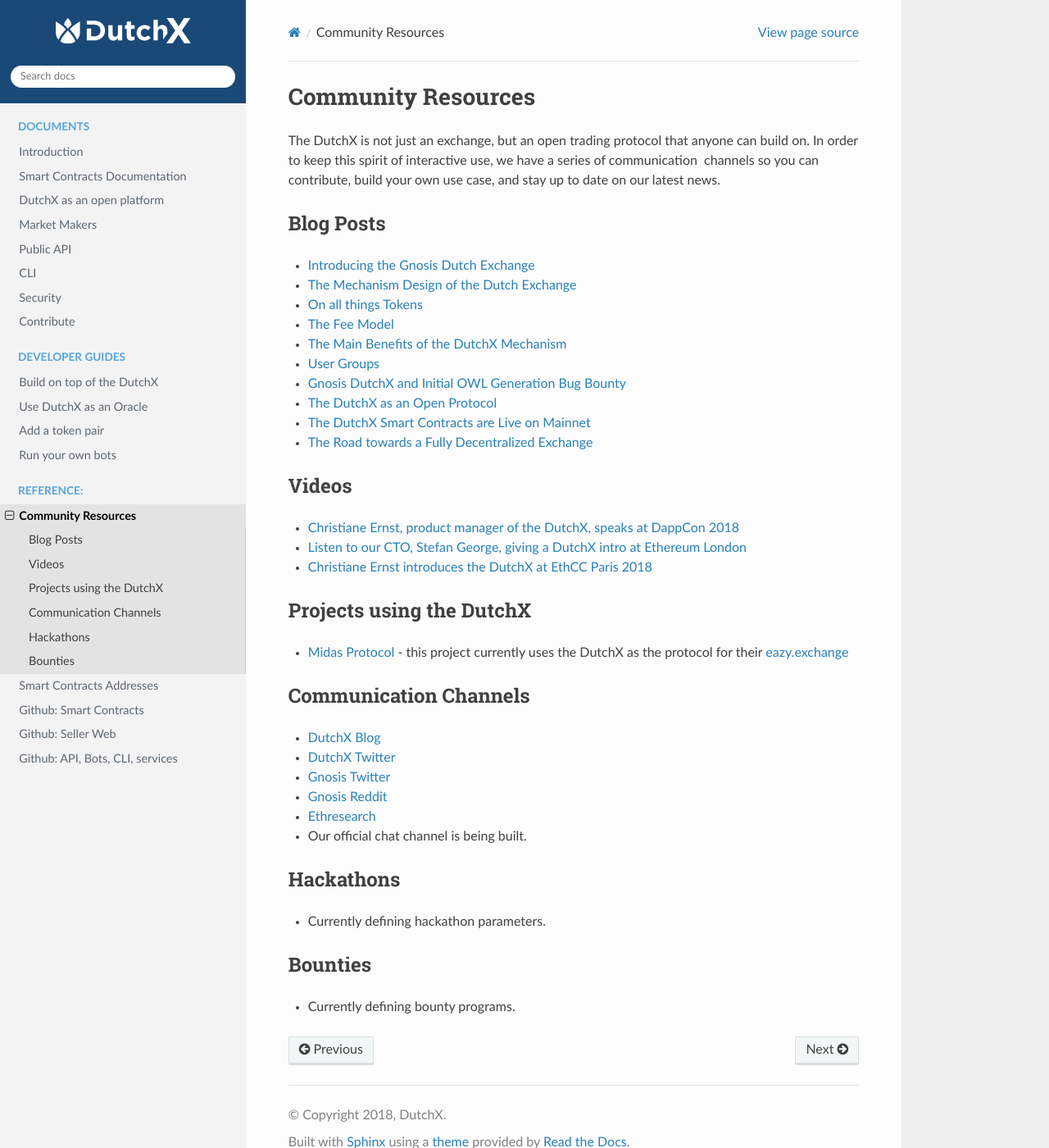
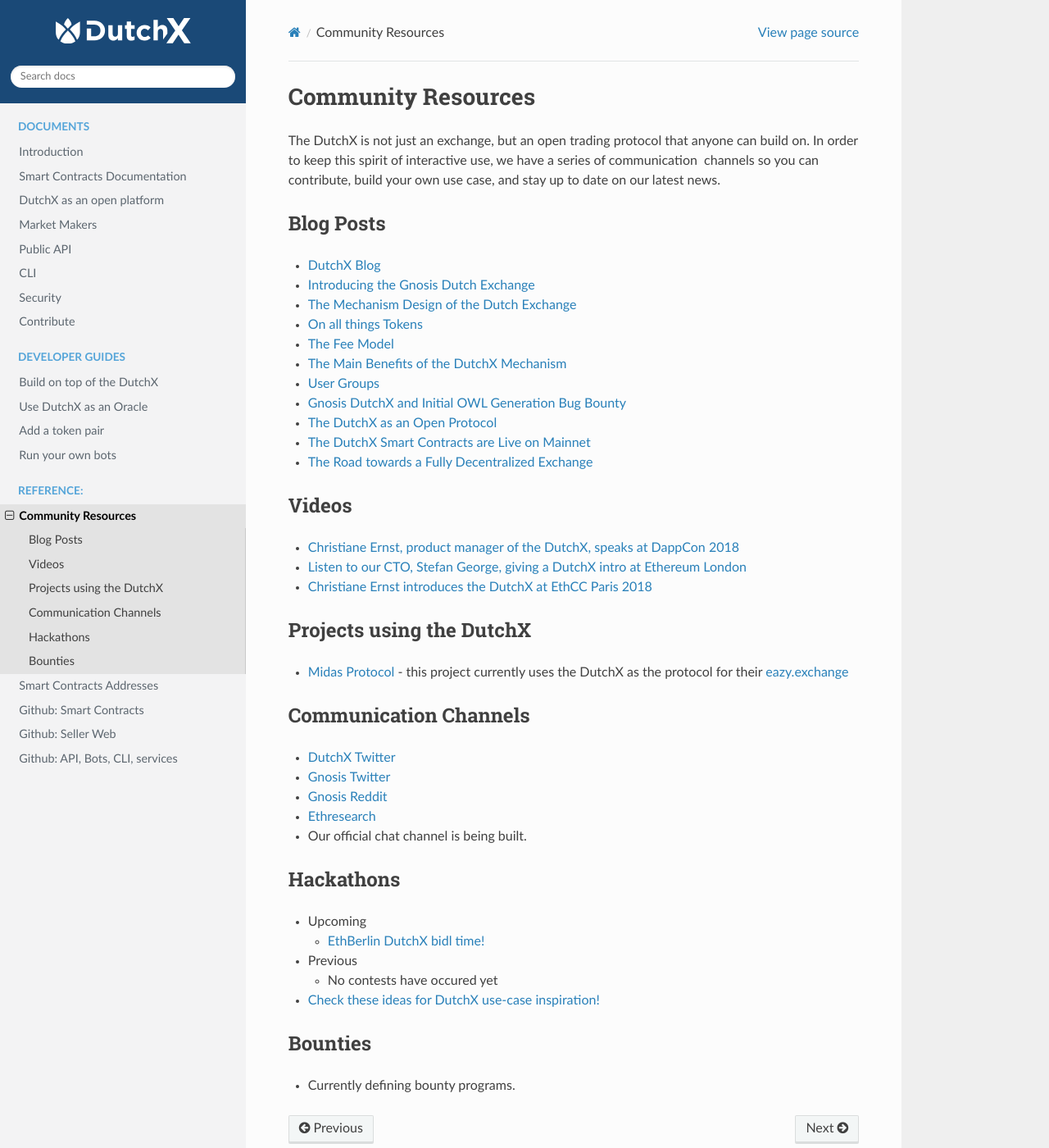
Before and after one commit to gnosis/dx-docs, a Sphinx documentation site: the page built from source/community-resources.md, in a window 1280 px wide and 1400 px high. Shown: the whole window at 82% size. Built offline with Sphinx 7.4.7 and the Read the Docs theme 2.0.0, drawn with Linux system fonts in a browser that asks for light colours.

Commit message:
Update community-resources.md

```diff
--- a/source/community-resources.md
+++ b/source/community-resources.md
@@ -3,6 +3,8 @@
 The DutchX is not just an exchange, but an open trading protocol that anyone can build on. In order to keep this spirit of interactive use, we have a series of communication  channels so you can contribute, build your own use case, and stay up to date on our latest news.
 
 ##### Blog Posts
+
+-   [DutchX Blog](https://blog.gnosis.pm/tagged/dutchx)
 
 -   [Introducing the Gnosis Dutch Exchange](https://blog.gnosis.pm/introducing-the-gnosis-dutch-exchange-53bd3d51f9b2)
 
@@ -52,7 +52,13 @@
 
 ##### Hackathons
 
--   Currently defining hackathon parameters.
+-  Upcoming
+	- [EthBerlin DutchX bidl time!](https://www.meetup.com/es-ES/gnosispm/events/253816515/)
+
+- Previous
+	- No contests have occured yet
+
+- [Check these ideas for DutchX use-case inspiration!](https://docs.google.com/document/d/1VmA60mpslbUUU_rCMi9VXWCLWdv9FyPsfBvVMhS4PEQ/edit?usp=sharing)
 
 ##### Bounties
 
```
Also changed, not shown: other parts of source/community-resources.md (+0 -2 lines).
